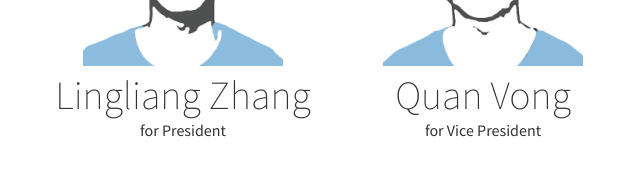
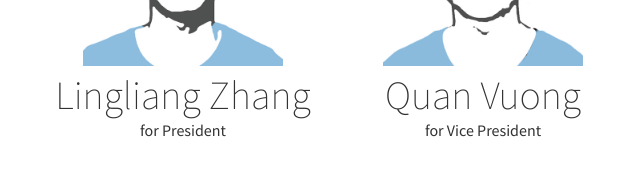
Before and after one commit to votelingquan/votelingquan.github.io, a plain HTML site: page index.html in a window 1280 px wide. Shown: the part 473-643 px from the top of the page, without its empty margins (307-947 px from the left). Drawn offline with Linux system fonts and the light colour scheme; a web font is replaced by a local one.

Commit message:
Quans lastname is fixed

```diff
--- a/index.html
+++ b/index.html
@@ -50,7 +50,7 @@
         </div>
         <div class="flex-item">
           <img class="main-head" src="images/FaceQuan-Blue.png" />
-          <div class="name-h1">Quan Vong</div>
+          <div class="name-h1">Quan Vuong</div>
           <div class="name-h3">for Vice President</div>
           <!-- <div class="name-h1 arabic">كوان فونغ</div> -->
         </div>
```
Also changed, not shown: 1 other file.
